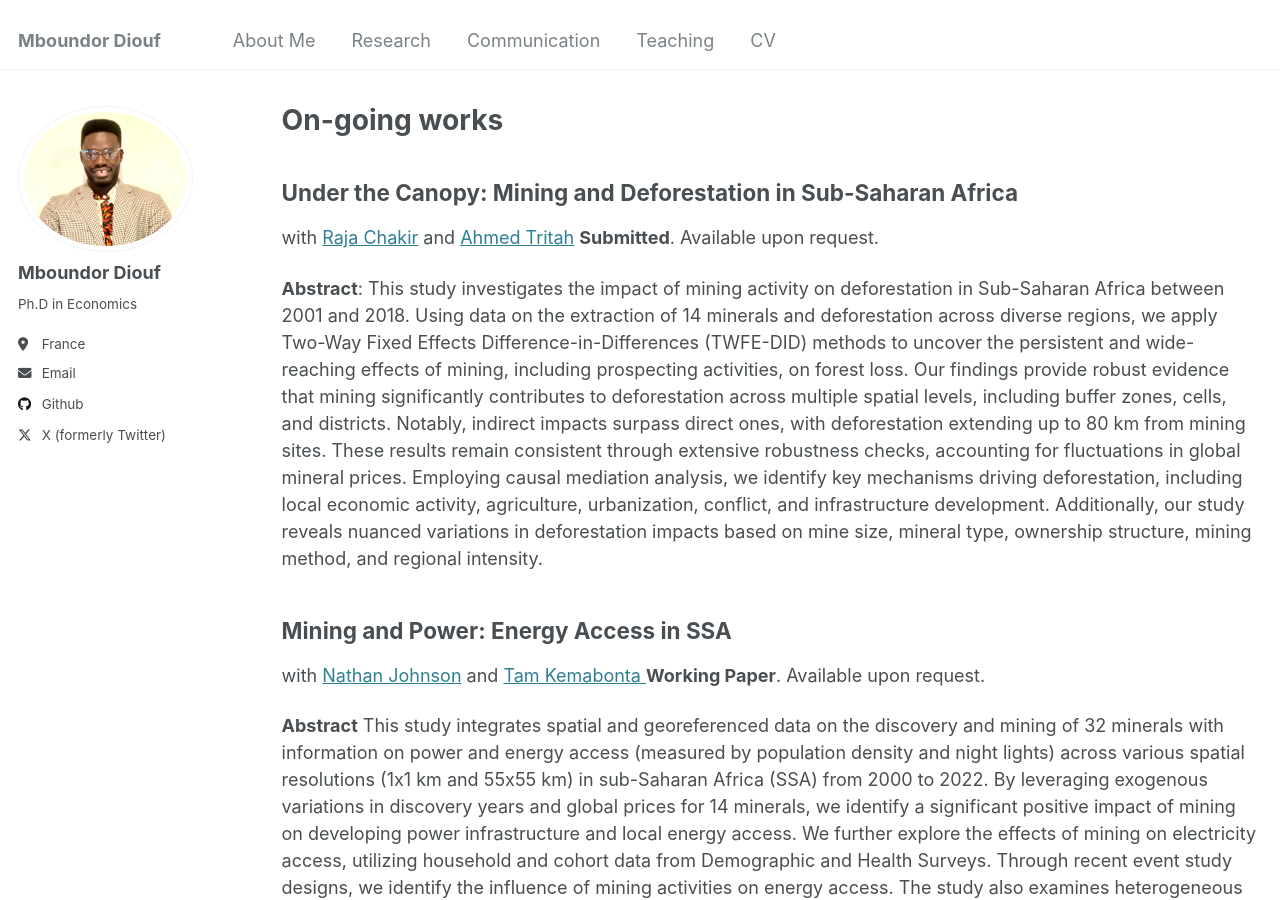
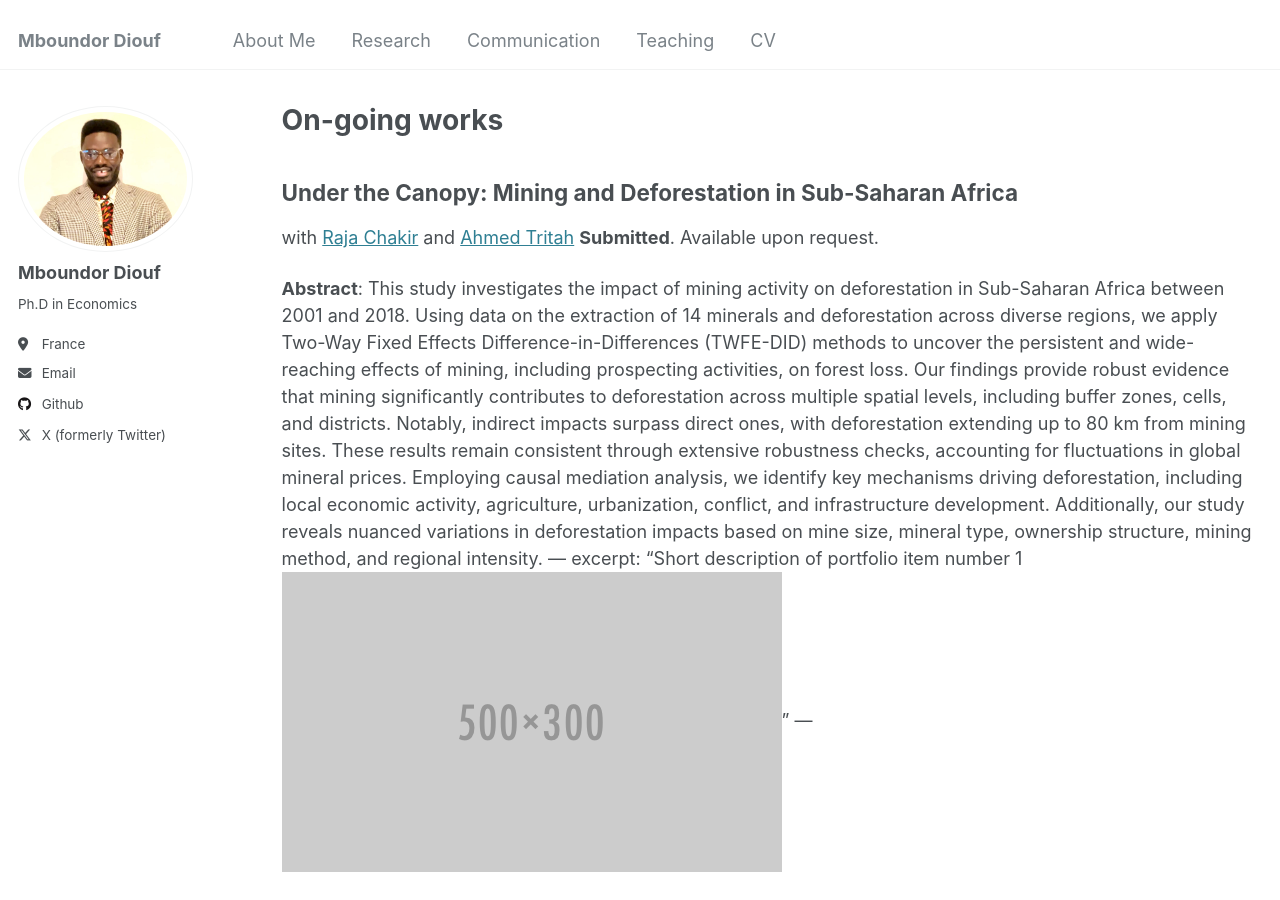
Before and after one commit to mboundordiouf/mboundordiouf.github.io, a Jekyll site: the page built from _pages/publications.md, in a window 1280 px wide and 900 px high. Built offline with Jekyll 4.4.1, drawn with Linux system fonts in a browser that asks for light colours.

Commit message:
Update publications.md

```diff
--- a/_pages/publications.md
+++ b/_pages/publications.md
@@ -13,6 +13,9 @@ with [Raja Chakir](https://sites.google.com/site/rajachakir/home) and [Ahmed Tri
 
 **Abstract**:
 This study investigates the impact of mining activity on deforestation in Sub-Saharan Africa between 2001 and 2018. Using data on the extraction of 14 minerals and deforestation across diverse regions, we apply Two-Way Fixed Effects Difference-in-Differences (TWFE-DID) methods to uncover the persistent and wide-reaching effects of mining, including prospecting activities, on forest loss. Our findings provide robust evidence that mining significantly contributes to deforestation across multiple spatial levels, including buffer zones, cells, and districts. Notably, indirect impacts surpass direct ones, with deforestation extending up to 80 km from mining sites. These results remain consistent through extensive robustness checks, accounting for fluctuations in global mineral prices. Employing causal mediation analysis, we identify key mechanisms driving deforestation, including local economic activity, agriculture, urbanization, conflict, and infrastructure development. Additionally, our study reveals nuanced variations in deforestation impacts based on mine size, mineral type, ownership structure, mining method, and regional intensity.
+---
+excerpt: "Short description of portfolio item number 1<br/><img src='/images/500x300.png'>"
+---
 
 
 Mining and Power: Energy Access in SSA
```
